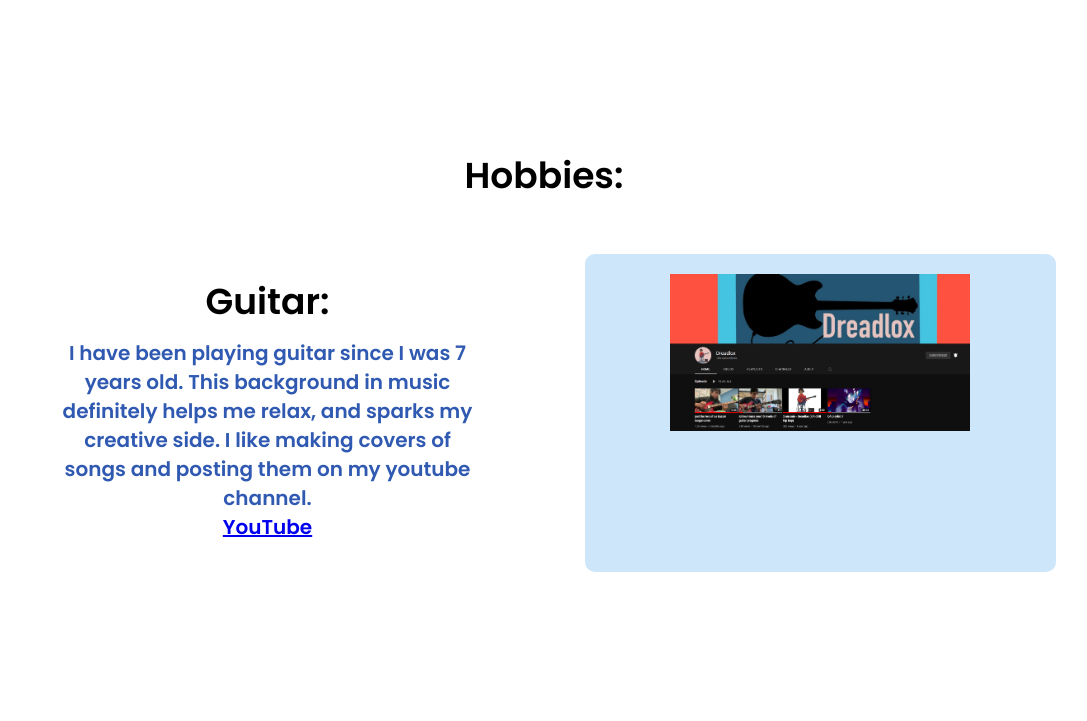
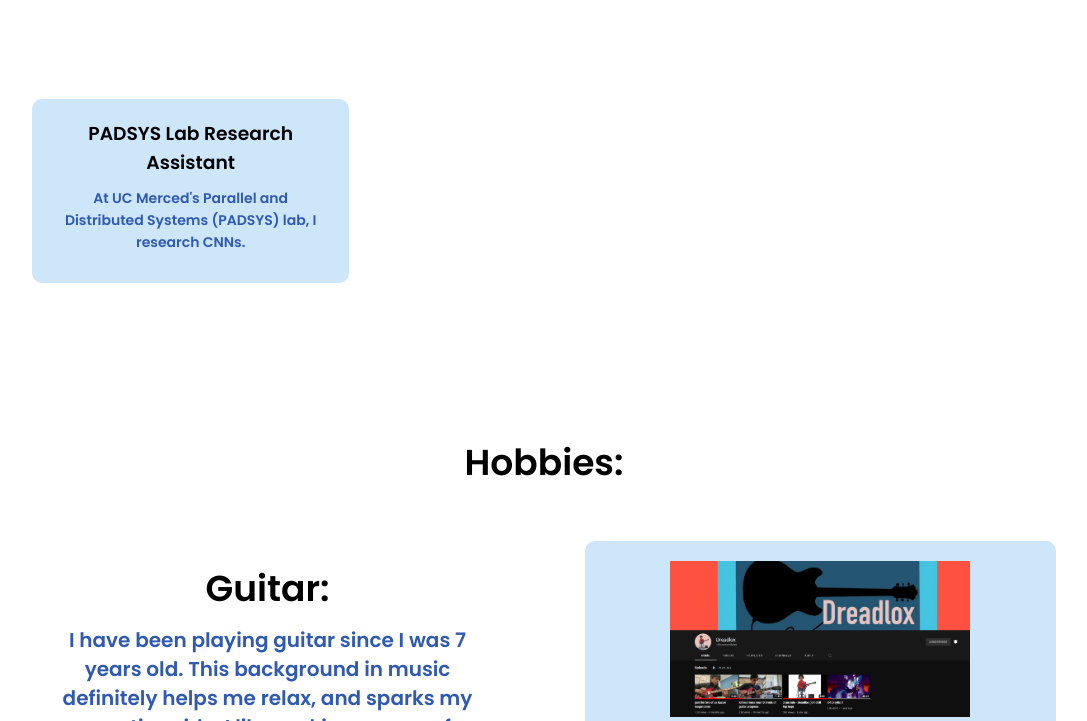
Before and after one commit to Rohit-R-Rao/PersonalWebsite, a plain HTML site: page index.html in a window 1280 px wide. Shown: the part 1520-2241 px from the top of the page, without its empty margins (96-1183 px from the left). Drawn offline with Linux system fonts and the light colour scheme.

Commit message:
Update index.html

```diff
--- a/index.html
+++ b/index.html
@@ -67,8 +67,16 @@
                 </p>
             </div>
        </div>
+        <div class = "row">
+            <div class="proj_col">
+                <h3>PADSYS Lab Research Assistant</h3>
+                <p>
+                    At UC Merced's Parallel and Distributed Systems (PADSYS) lab, I research CNNs.
+                </p>
+            </div>
+        </div>
     </section>
-<!-- ------ experience -------- -->
+<!-- ------ hobbies -------- -->
 <section class="hobbies">
     <a id="hob"></a>
    <h1>Hobbies:</h1>
```
